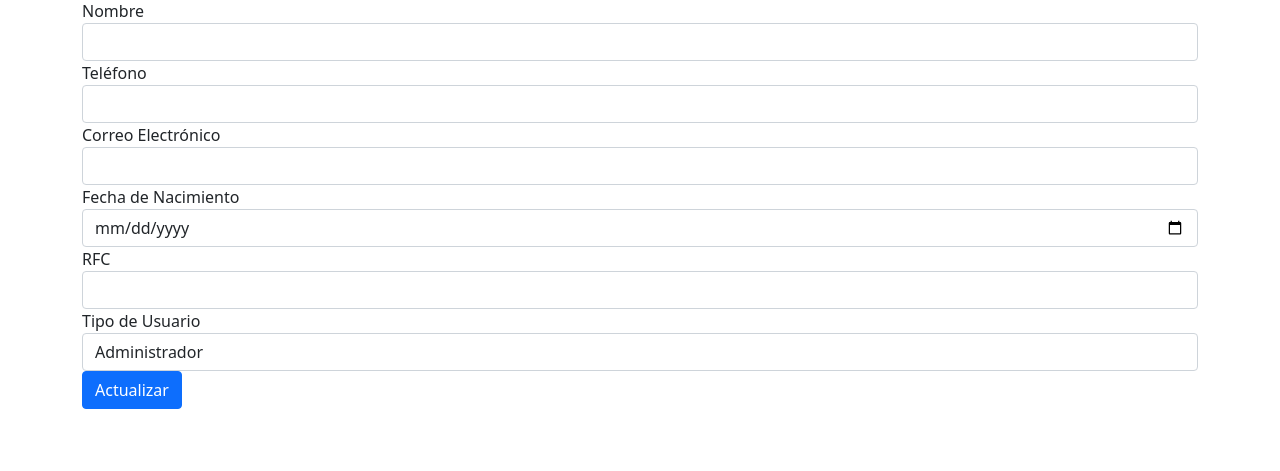
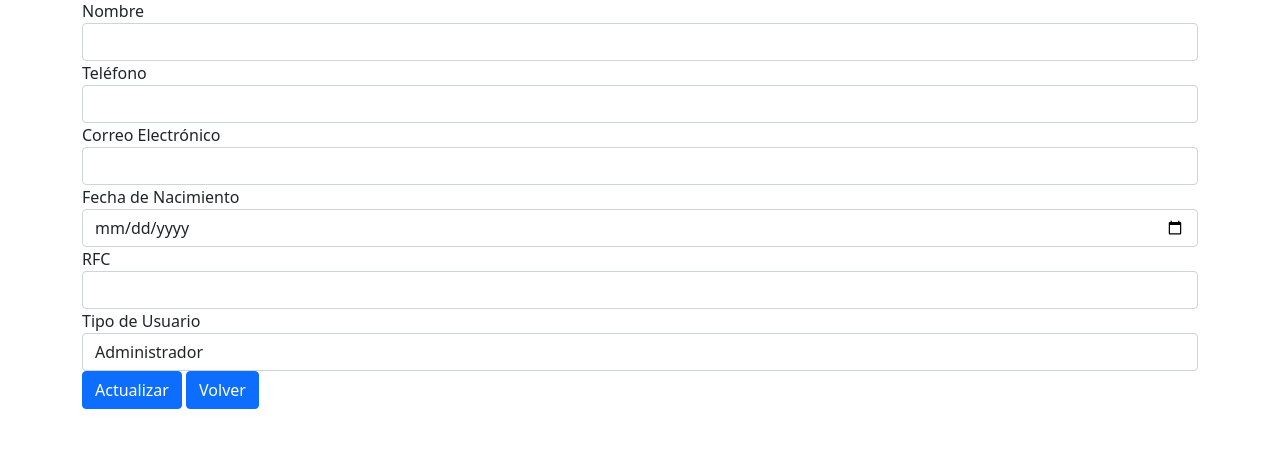
Before and after one commit to Andrik0711/-prueba_dotdcd_2024_JoseAndrikMartinezRodriguez, a PHP site: page /edit.php?id=1 in a window 1280 px wide. Shown: the part 87-558 px from the top of the page. Run offline with PHP 8.4, Linux system fonts and the light colour scheme; data that the repository does not hold is empty.

Commit message:
Btns de volver en detail y edit

```diff
--- a/views/detail.php
+++ b/views/detail.php
@@ -57,7 +57,11 @@ require '../controller/detail.php';
             </tr>
         </table>
         <a href="index.php" class="btn btn-primary">Volver</a>
+        <!-- Btn de volver al index -->
+        <a href="index.php" class="btn btn-primary">Volver</a>
     </div>
+
+
 </body>
 
 </html>
--- a/views/edit.php
+++ b/views/edit.php
@@ -45,8 +45,15 @@ require '../controller/edit.php';
                 </select>
             </div>
             <button type="submit" class="btn btn-primary">Actualizar</button>
+
+
+            <!-- Btn de volver al index -->
+            <a href="index.php" class="btn btn-primary">Volver</a>
         </form>
+
+
     </div>
+
 </body>
 
 </html>
```
